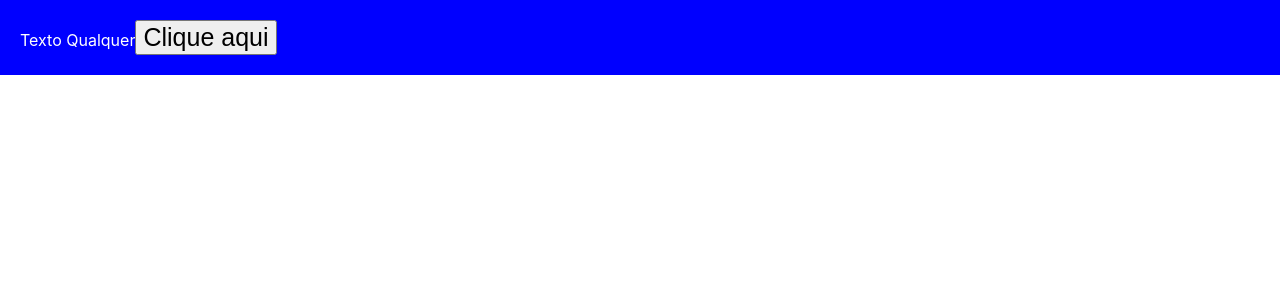
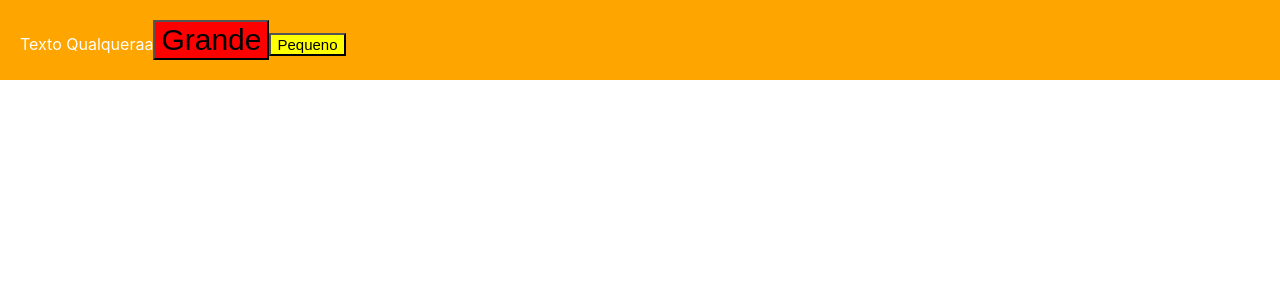
Before and after one commit to Washington95/projetos_react, a React (Vite) app in the folder react-vite/: page / in a window 1280 px wide. Shown: the top 300 px of the page. Built offline with nearby package versions, Linux system fonts and the light colour scheme.

Commit message:
Passando props dinâmicas ao Styled

```diff
--- a/react-vite/src/App.tsx
+++ b/react-vite/src/App.tsx
@@ -4,9 +4,10 @@ import * as C from './AppStyles'
 const App = () =>{
 
   return(
-    <C.Container>
-      Texto Qualquer
-      <C.Bota>Clique aqui</C.Bota>
+    <C.Container bgColor="orange">
+      Texto Qualqueraa
+     <C.Botao bg="red" >Grande</C.Botao>
+     <C.Botao bg="yellow" small>Pequeno</C.Botao>
     </C.Container>
 
 
--- a/react-vite/src/AppStyles.ts
+++ b/react-vite/src/AppStyles.ts
@@ -1,13 +1,22 @@
 import styled from "styled-components";
 
-export const Container = styled.div`
-    background-color: blue;
-    color: white;
+type ConProps = {
+    bgColor: string;
+}
+
+export const Container = styled.div<ConProps>`
+    background-color: ${props => props.bgColor};
+    color: white ;
     padding: 20px;
 
 `
+type BotaoProps = {
+    bg: string;
+    small?: boolean;
+}
 
-export const Bota = styled.button`
-    font-size: 25px
+export const Botao = styled.button<BotaoProps> `
+    font-size: ${props => props.small ? '15px' : '30px'};
+    background-color: ${props => props.bg};
 
 `
```
